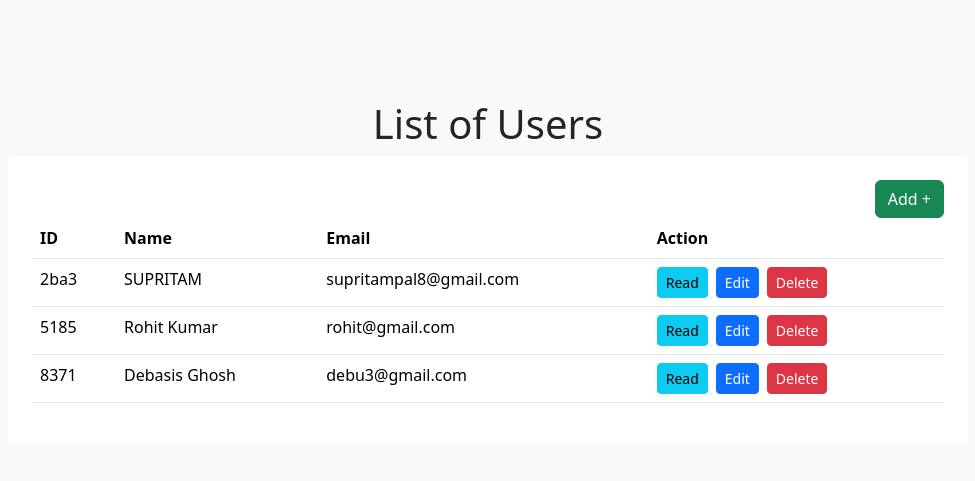
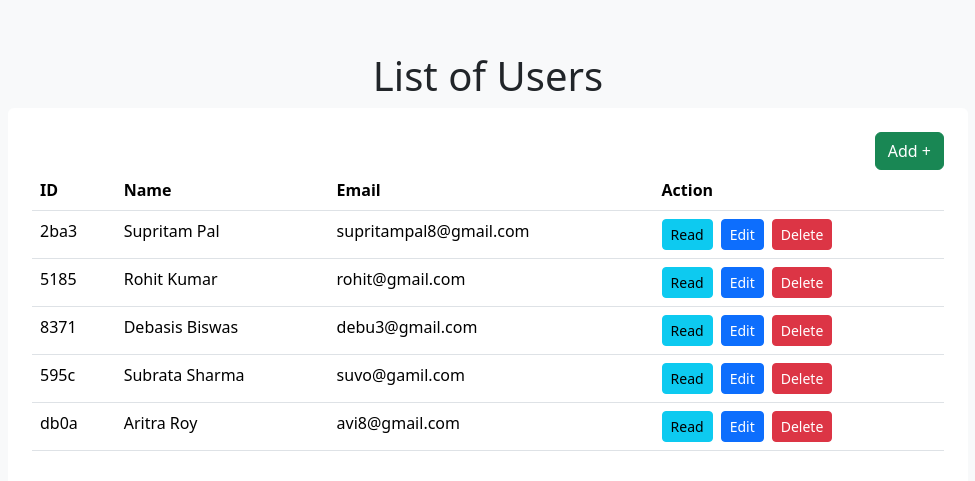
Before and after one commit to Supritam-Pal/crud_app, a React (Create React App) app: page / in a window 1280 px wide. Shown: the part 129-610 px from the top of the page, without its empty margins (152-1127 px from the left). Built offline with nearby package versions, Linux system fonts and the light colour scheme; data requests are answered from the project's data file.

Commit message:
update-server.js

```diff
--- a/db.json
+++ b/db.json
@@ -2,7 +2,7 @@
   "users": [
     {
       "id": "2ba3",
-      "name": "SUPRITAM ",
+      "name": "Supritam Pal",
       "email": "supritampal8@gmail.com"
     },
     {
@@ -12,8 +12,18 @@
     },
     {
       "id": "8371",
-      "name": "Debasis Ghosh",
+      "name": "Debasis Biswas",
       "email": "debu3@gmail.com"
+    },
+    {
+      "id": "595c",
+      "name": "Subrata Sharma",
+      "email": "suvo@gamil.com"
+    },
+    {
+      "id": "db0a",
+      "name": "Aritra Roy",
+      "email": "avi8@gmail.com"
     }
   ]
 }
--- a/package.json
+++ b/package.json
@@ -21,7 +21,9 @@
     "start": "react-scripts start",
     "build": "react-scripts build",
     "test": "react-scripts test",
-    "eject": "react-scripts eject"
+    "eject": "react-scripts eject",
+    "json-server": "json-server --watch db.json --port 5001",
+    "dev": "concurrently \"npm start\" \"npm run json-server\""
   },
   "eslintConfig": {
     "extends": [
--- a/src/Home.js
+++ b/src/Home.js
@@ -1,9 +1,10 @@
 import React , {useState , useEffect} from 'react'
 import axios from 'axios'
-import {Link , useNavigate} from "react-router-dom"
+import {Link} from "react-router-dom"
 function Home() {
     const [data , setData] = useState([])
-    const navigate = useNavigate()
+
+
   useEffect(() =>{
     axios.get('http://localhost:5001/users')
     .then(res => setData(res.data))
```
Also changed, not shown: lamba/json-server.js (added, +9 -0 lines), 1 other file (tests, documents, lock files or other folders).
